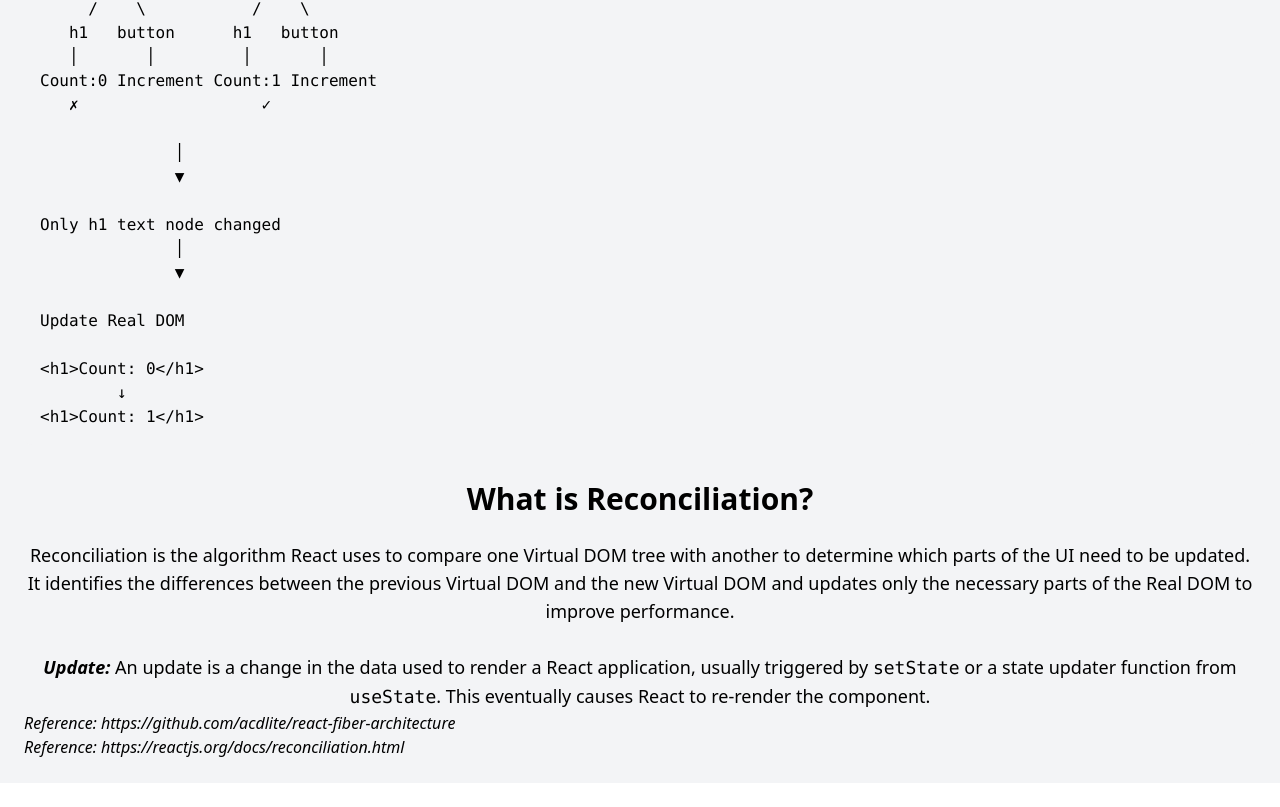
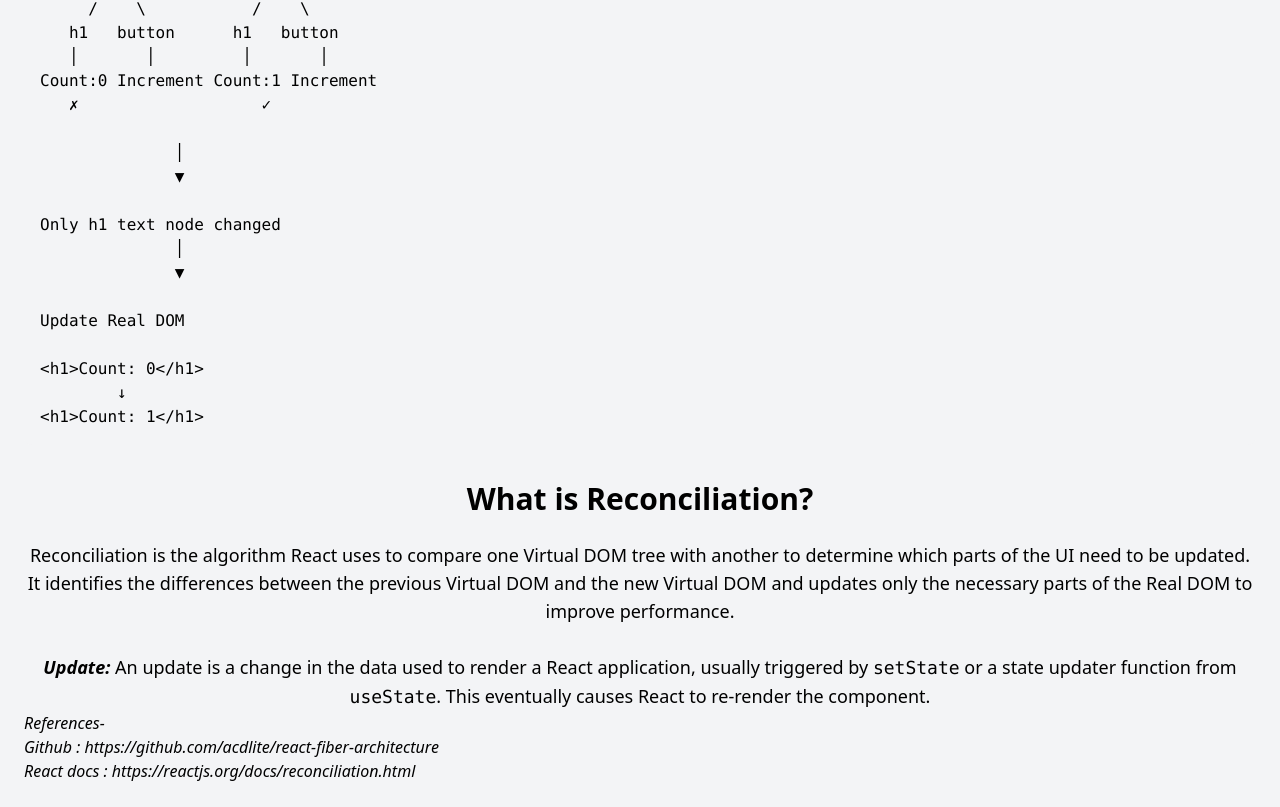
Before and after one commit to Ritikjain91/gradeup-, a React (Create React App) app: page /react in a window 1280 px wide. Shown: the part 3552-4359 px from the top of the page. Before the commit the page ends 4335 px from the top, so only its background shows below. Built offline with nearby package versions, Linux system fonts and the light colour scheme.

Commit message:
update the code

```diff
--- a/src/Component/Reactjs/Reactjs.jsx
+++ b/src/Component/Reactjs/Reactjs.jsx
@@ -311,8 +311,9 @@ Update Real DOM
 
   <strong><i>Update:</i></strong> An update is a change in the data used to render a React application, usually triggered by <code>setState</code> or a state updater function from <code>useState</code>. This eventually causes React to re-render the component.
 </p>
-<p><i>Reference: <a target="_blank" rel="noopener noreferrer" href="https://github.com/acdlite/react-fiber-architecture">https://github.com/acdlite/react-fiber-architecture</a></i></p>
-<p><i>Reference: <a target="_blank" rel="noopener noreferrer" href="https://reactjs.org/docs/reconciliation.html">https://reactjs.org/docs/reconciliation.html</a></i></p>
+<p><i>References-</i></p>
+<p><i>Github : <a target="_blank" rel="noopener noreferrer" href="https://github.com/acdlite/react-fiber-architecture">https://github.com/acdlite/react-fiber-architecture</a></i></p>
+<p><i>React docs : <a target="_blank" rel="noopener noreferrer" href="https://reactjs.org/docs/reconciliation.html">https://reactjs.org/docs/reconciliation.html</a></i></p>
 </div>
     </div>
   );
```
Also changed, not shown: src/Component/About/About.jsx (line endings or trailing spaces), src/Component/Home/Home.jsx (line endings or trailing spaces), src/Component/Navbar/Navbar.css (line endings or trailing spaces), src/Component/Navbar/Navbar.jsx (line endings or trailing spaces), src/Component/Scrollbar/Scrollbar.jsx (line endings or trailing spaces), src/Component/Services/Services.jsx (line endings or trailing spaces), src/Component/ThemeContext/Themecontext.js (line endings or trailing spaces).
